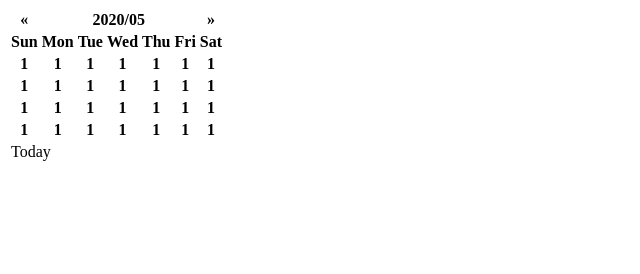
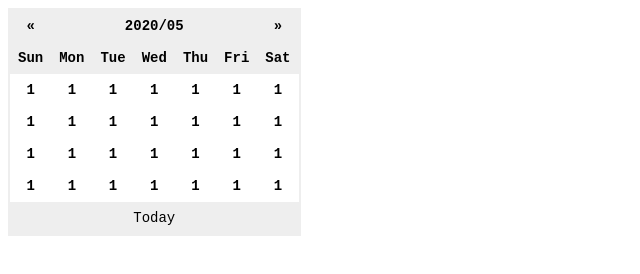
Before and after one commit to yukiizawa78/yukiizawa78, a plain HTML site: page MyCalendar/index.html in a window 1280 px wide. Shown: the whole page, without its empty margins (0-640 px from the left). Drawn offline with Linux system fonts and the light colour scheme.

Commit message:
create css file

```diff
--- /dev/null
+++ b/MyCalendar/css/styles.css
@@ -0,0 +1,20 @@
+body {
+  font-family: 'Courier New', monospace;
+  font-size: 14px;
+}
+
+table {
+  border-collapse: collapse;
+  border: 2px solid #eee;
+}
+
+thead,
+tfoot {
+  background: #eee;
+}
+
+th,
+td {
+  padding: 8px;
+  text-align: center;
+}
--- a/MyCalendar/index.html
+++ b/MyCalendar/index.html
@@ -3,6 +3,7 @@
 <head>
   <meta charset="utf-8">
   <title>Calendar</title>
+  <link rel="stylesheet" href="css/styles.css">
 </head>
 <body>
   <table>
```
